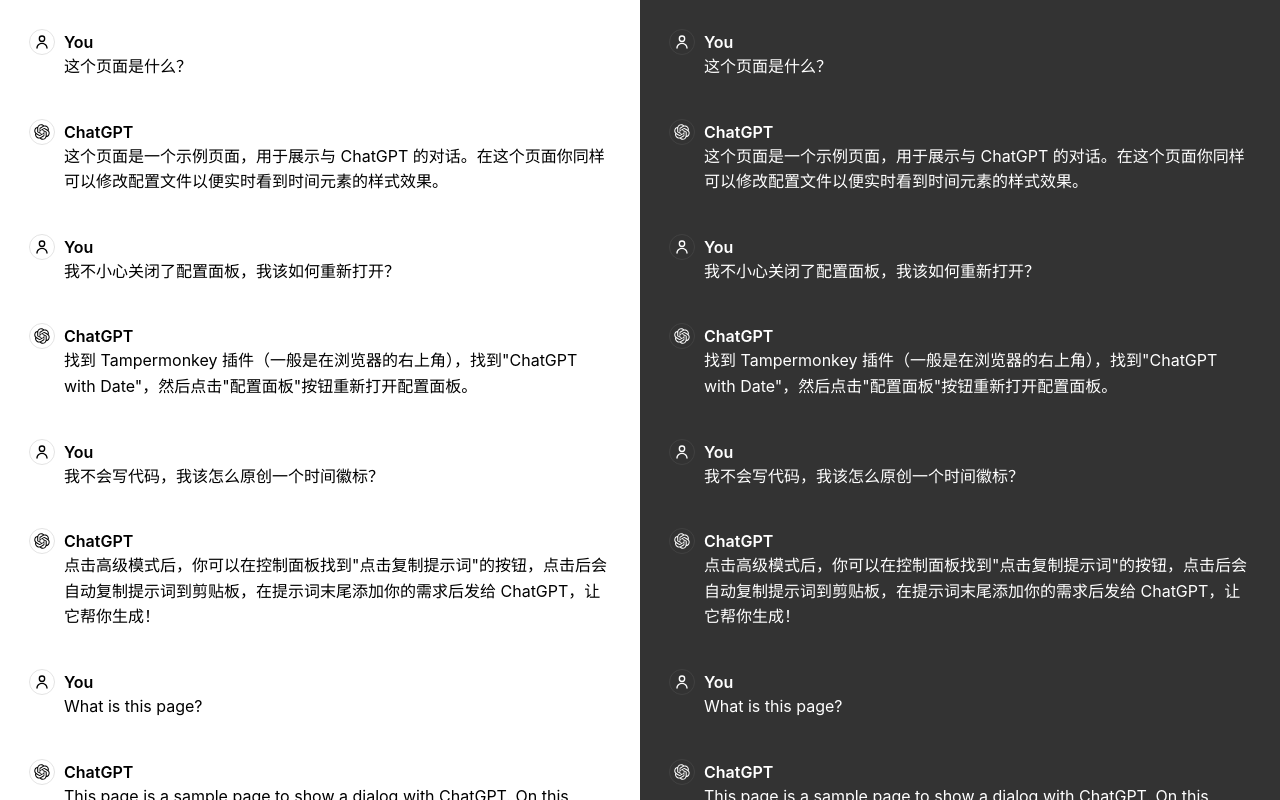
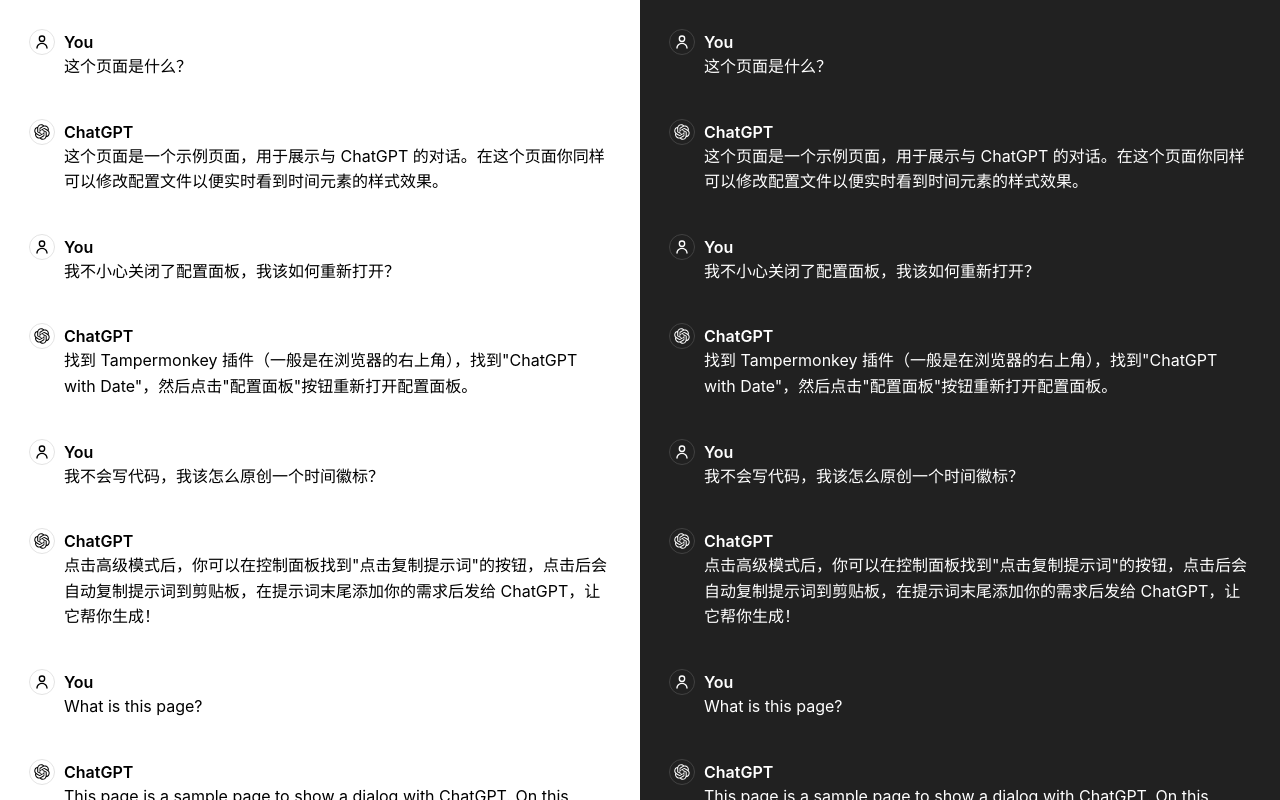
Before and after one commit to jiang-taibai/chatgpt-with-date-config-page, a Vue app: page / in a window 1280 px wide. Built offline with nearby package versions, Linux system fonts and the light colour scheme.

Commit message:
如果消息过短，依然占满整个剩余宽度

```diff
--- a/src/components/Stimulation/Message.vue
+++ b/src/components/Stimulation/Message.vue
@@ -85,8 +85,7 @@ const props = defineProps({
   }
 
   .content-box {
-    display: flex;
-    flex-direction: column;
+    flex: 1;
 
     .nickname {
       font-size: 16px;
--- a/src/components/Stimulation/Simulation.vue
+++ b/src/components/Stimulation/Simulation.vue
@@ -45,7 +45,7 @@ import Message from "./Message.vue";
 }
 
 .container.dark {
-  background-color: #333;
+  background-color: #212121;
   color: #fff;
 }
 </style>
```
Also changed, not shown: 1 other file (tests, documents, lock files or other folders).
